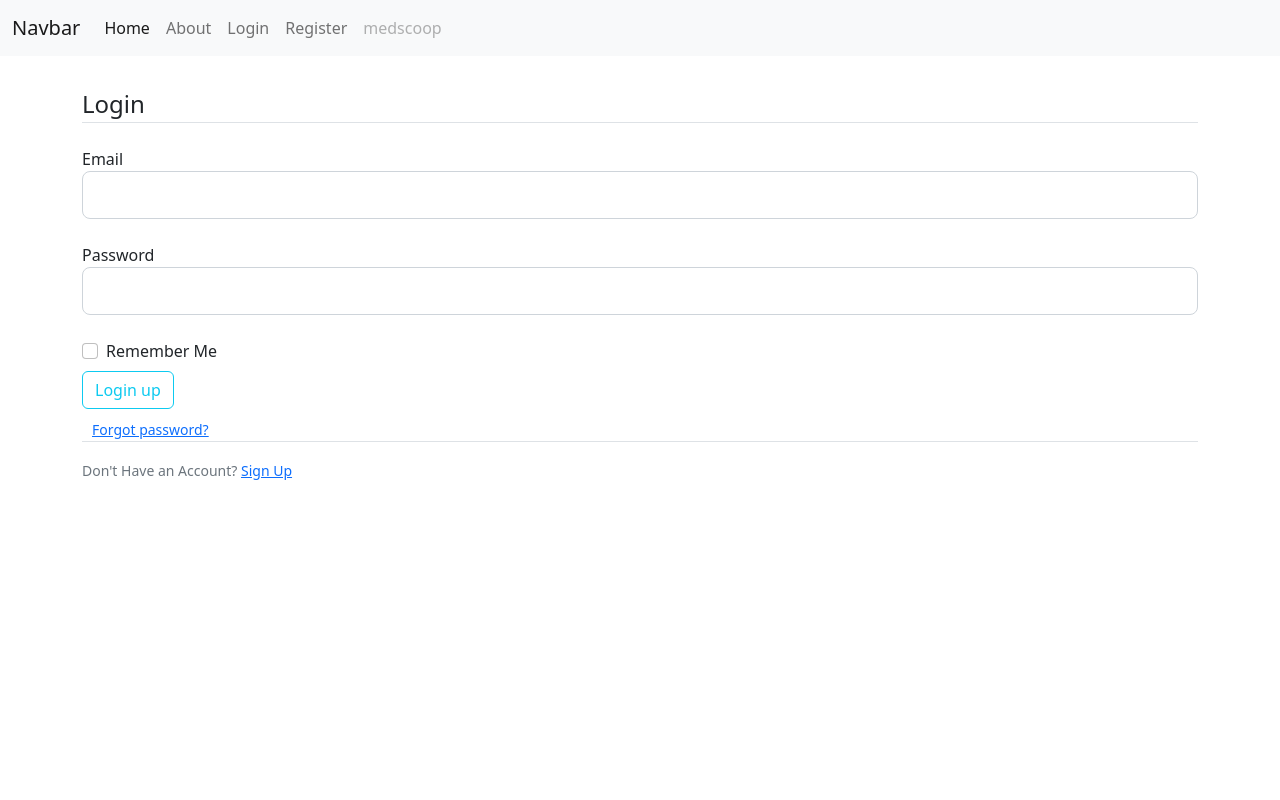
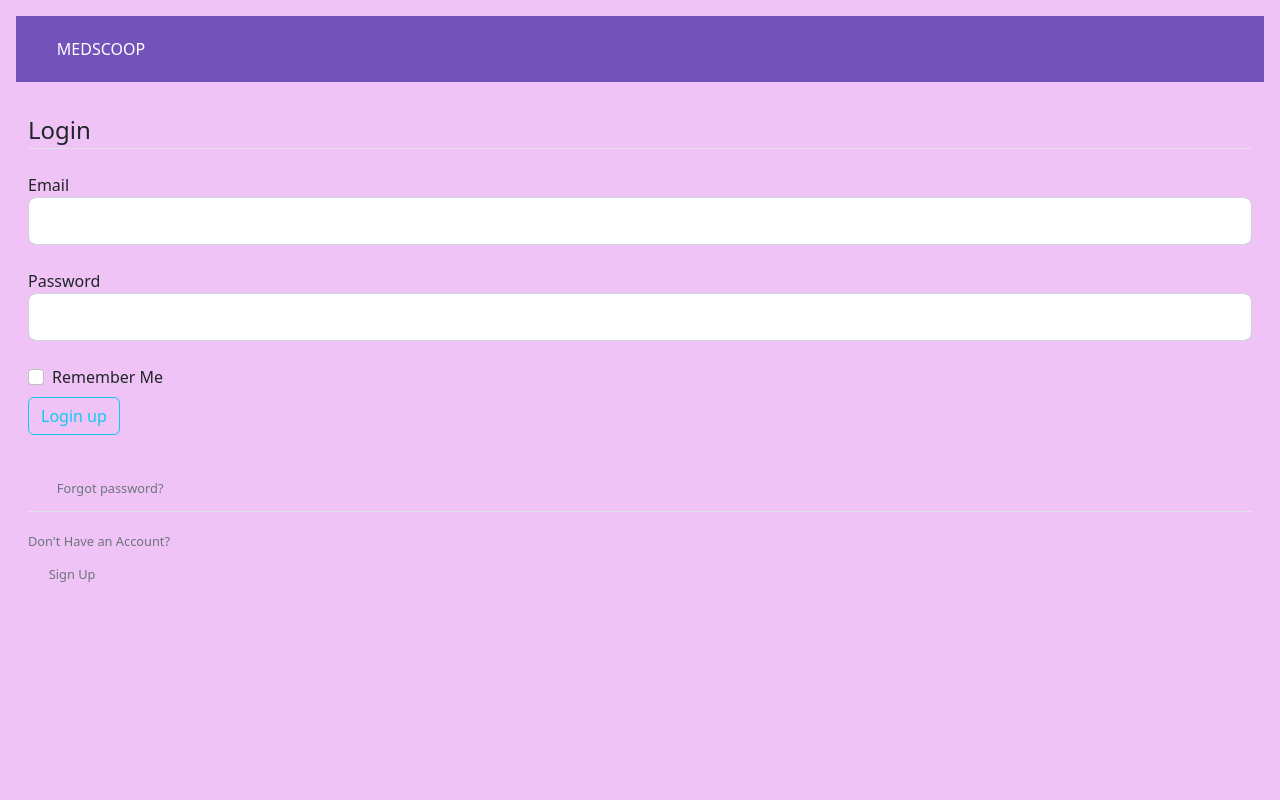
Before and after one commit to WayneMusungu/MEDSCOOPS, a Flask app: page /login in a window 1280 px wide. Run offline with Flask 2, Linux system fonts and the light colour scheme; some libraries are stand-ins or nearby versions.

Commit message:
add styles

```diff
--- a/medscoop/__init__.py
+++ b/medscoop/__init__.py
@@ -1,13 +1,10 @@
-from crypt import methods
+# from crypt import methods
 from turtle import title
 
 from flask import Flask
 from flask_sqlalchemy import SQLAlchemy
 from flask_bcrypt import Bcrypt
 from flask_login import LoginManager
-
-
-
 
 
 
--- a/medscoop/routes.py
+++ b/medscoop/routes.py
@@ -4,11 +4,8 @@ from medscoop.forms import RegistrationForm,LoginForm
 from medscoop.models import User
 from flask_login import login_user, current_user, logout_user, login_required
 
-
-
 @app.route('/')
 @app.route('/home')
-@login_required
 def home():
     return render_template('home.html')
 
--- /dev/null
+++ b/medscoop/static/css/layout.css
@@ -0,0 +1,29 @@
+.hero{
+    background-color: #efc3f5;
+    width: 100vw;
+    height: 100vh;
+    padding: 1rem;
+    margin: auto;
+}
+.nav{
+    background-color: #7353ba;
+    color: white;
+
+}
+.link{
+    color: white;
+}
+a{
+    display: flex;
+    padding: 0.8rem;
+    margin-left: 1rem;
+}
+a:active{
+    background-color: #faa6ff;
+}
+a:hover{
+    background-color: #faa6ff;
+    color: #efc3f5;
+    padding: 0.7rem;
+    border-radius: 5px;
+}
--- a/medscoop/templates/layout.html
+++ b/medscoop/templates/layout.html
@@ -5,39 +5,39 @@
     <meta http-equiv="X-UA-Compatible" content="IE=edge">
     <meta name="viewport" content="width=device-width, initial-scale=1.0">
     <!-- CSS only -->
+    <link rel="stylesheet" href="{{ url_for('static', filename='css/layout.css') }}">
+    <link href="https://unpkg.com/tailwindcss@^1.0/dist/tailwind.min.css"
+      rel="stylesheet">
     <link href="https://cdn.jsdelivr.net/npm/bootstrap@5.2.0-beta1/dist/css/bootstrap.min.css" rel="stylesheet" integrity="sha384-0evHe/X+R7YkIZDRvuzKMRqM+OrBnVFBL6DOitfPri4tjfHxaWutUpFmBp4vmVor" crossorigin="anonymous">
+    <script src="https://cdn.tailwindcss.com"></script>
     {% if title %}
     <title>Medscoop - {{ title }}</title>
     {% else %}
     <title>Medscoop</title>
     {% endif %}
 </head>
-<body>
-    <nav class="navbar navbar-expand-lg navbar-light bg-light">
+<body class="hero">
+    <nav class="navbar navbar-expand-lg nav">
         <div class="container-fluid">
-          <a class="navbar-brand" href="#">Navbar</a>
+            <a class="" href="#">MEDSCOOP</a>
           <button class="navbar-toggler" type="button" data-bs-toggle="collapse" data-bs-target="#navbarNavAltMarkup" aria-controls="navbarNavAltMarkup" aria-expanded="false" aria-label="Toggle navigation">
             <span class="navbar-toggler-icon"></span>
           </button>
           <div class="collapse navbar-collapse" id="navbarNavAltMarkup">
             <div class="navbar-nav">
-              <a class="nav-link active" aria-current="page" href="{{ url_for('home') }}">Home</a>
-              <a class="nav-link" href="{{ url_for('about') }}">About</a>
+              <a class="active link" aria-current="page" href="{{ url_for('home') }}">Home</a>
+              <a class=" link" href="{{ url_for('about') }}">About</a>
 
               {% if current_user.is_authenticated %}
-                <a class="nav-link" href="{{ url_for('logout') }}">Logout</a>
+                <a class="" href="{{ url_for('logout') }}">Logout</a>
               {% else %}
-
-
-                <a class="nav-link" href="{{ url_for('login') }}">Login</a>
-                <a class="nav-link" href="{{ url_for('register') }}">Register</a>
-                <a class="nav-link disabled">medscoop</a>
+                <a class="" href="{{ url_for('login') }}">Login</a>
+                <a class="" href="{{ url_for('register') }}">Register</a>
               {% endif %}
             </div>
           </div>
         </div>
       </nav>
-
       <div class="container">
         {% with messages = get_flashed_messages(with_categories =true) %}
         {% if messages %}
@@ -45,21 +45,15 @@
 
         <div class="alert alert-{{ category }}" role="alert">
            {{ message }}
-
             <button type="button" class="btn-close" data-bs-dismiss="alert" aria-label="Close"></button>
-          </div>
+        </div>
 
         {% endfor %}
         {% endif %}
         {% endwith %}
 
-
         {% block content %}
-
         {% endblock %}
-
-
-
     </div>
 
 <!-- JavaScript Bundle with Popper -->
--- a/medscoop/templates/login.html
+++ b/medscoop/templates/login.html
@@ -1,11 +1,12 @@
 {% extends "layout.html" %}
+<link rel="stylesheet" href="{{ url_for('static', filename='css/login.css') }}">
 {% block content %}
 <div style="margin-top:30px;" class="content-section">
   <form class="" action="" method="post">
     {{ form.hidden_tag() }}
     <fieldset class="form-group">
       <legend class='border-bottom mb-4'> Login </legend>
-      <div class="form-group mb-4">
+      <div class="form-group mb-4 ">
         {{ form.email.label(class="form-control-label") }}
         {% if form.email.errors %}
         {{ form.email(class="form-control form-control-lg is-invalid ") }}
```
Also changed, not shown: medscoop/static/login.css (added, +44 -0 lines), requirements.txt (added, +62 -0 lines), medscoop/site.db.
